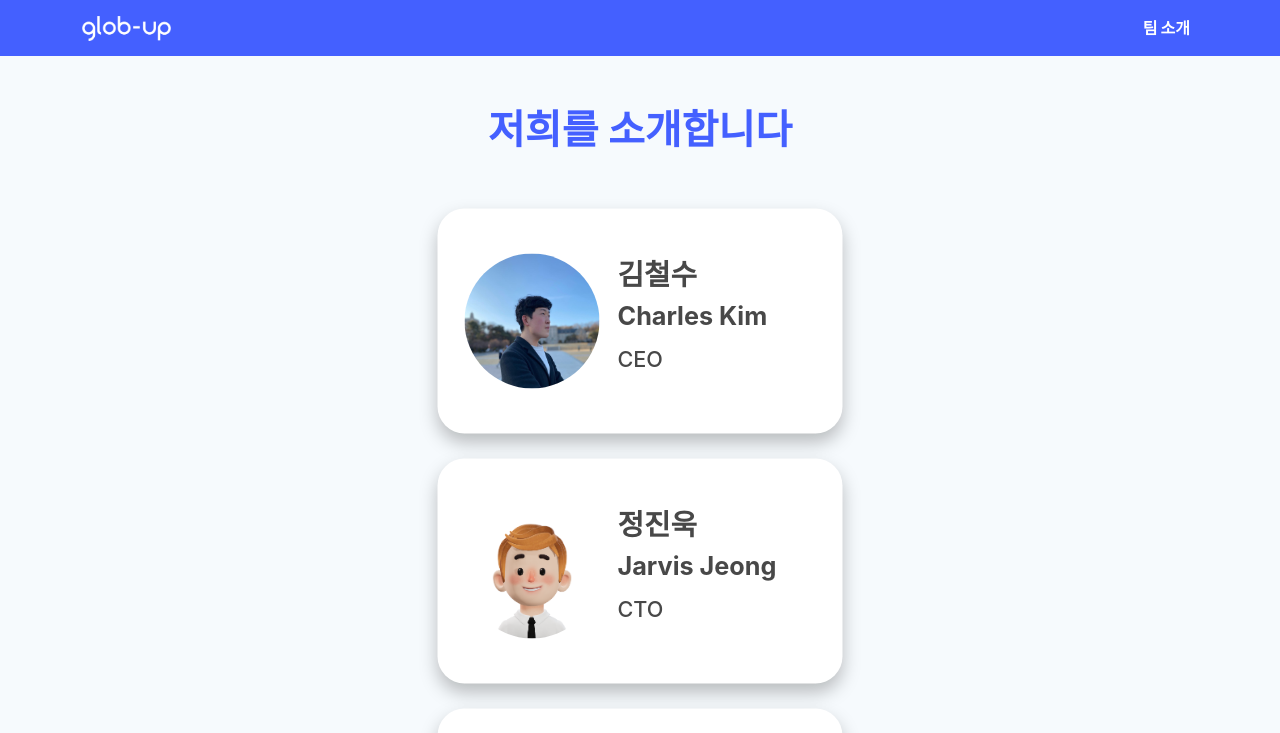
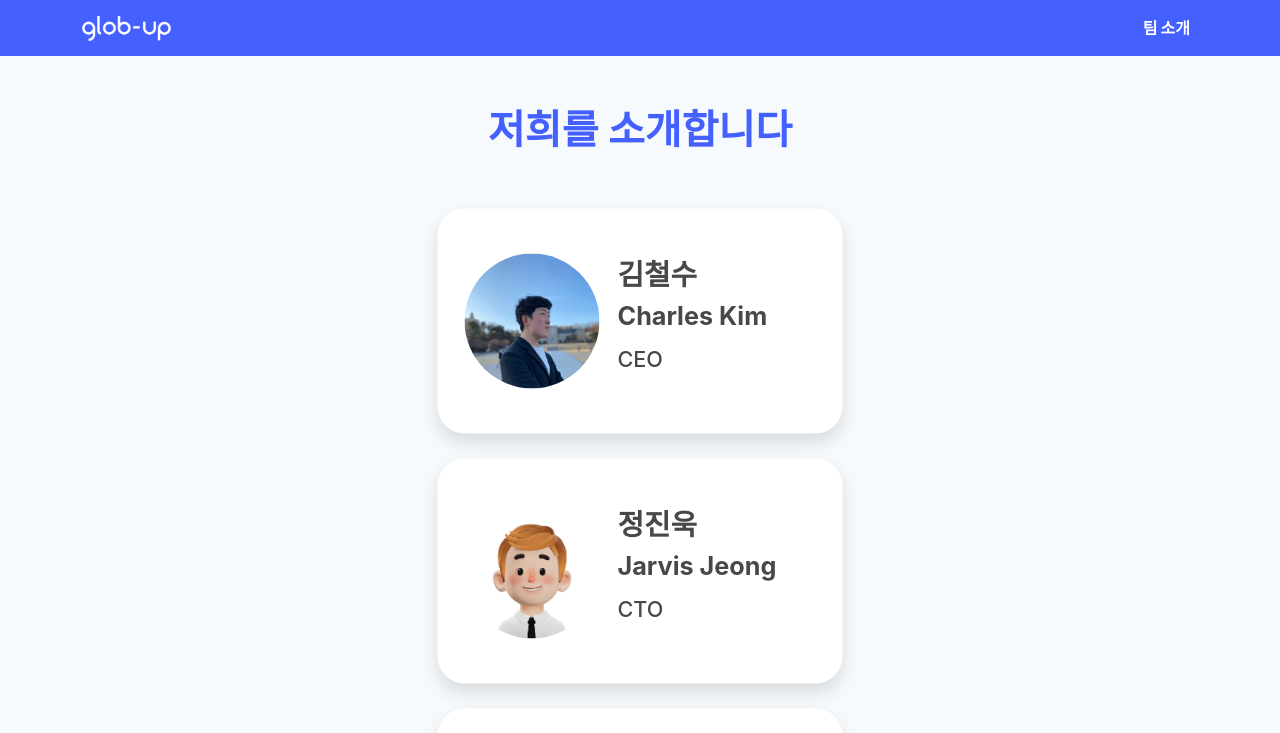
Before and after one commit to ludus-labs/official_homepage, a React (Create React App) app: page /people in a window 1280 px wide. Shown: the top 733 px of the page. Built offline with nearby package versions, Linux system fonts and the light colour scheme.

Commit message:
edit shadow

```diff
--- a/src/components/PersonCard.js
+++ b/src/components/PersonCard.js
@@ -24,7 +24,7 @@ const Box = styled.div`
   width: 450px;
   height: 250px;
   padding: 30px;
-  box-shadow: 0px 10px 20px #00000040;
+  box-shadow: 0px 10px 20px #00000020;
   background-color: white;
   border-radius: 30px;
   align-items: flex-start;
@@ -32,7 +32,7 @@ const Box = styled.div`
   scale: 0.9;
   &:hover {
     transform: scale(1.02);
-    box-shadow: 0px 10px 20px #00000060;
+    box-shadow: 0px 10px 20px #00000040;
   }
   @media screen and (max-width: 768px) {
     flex-direction: column;
```
